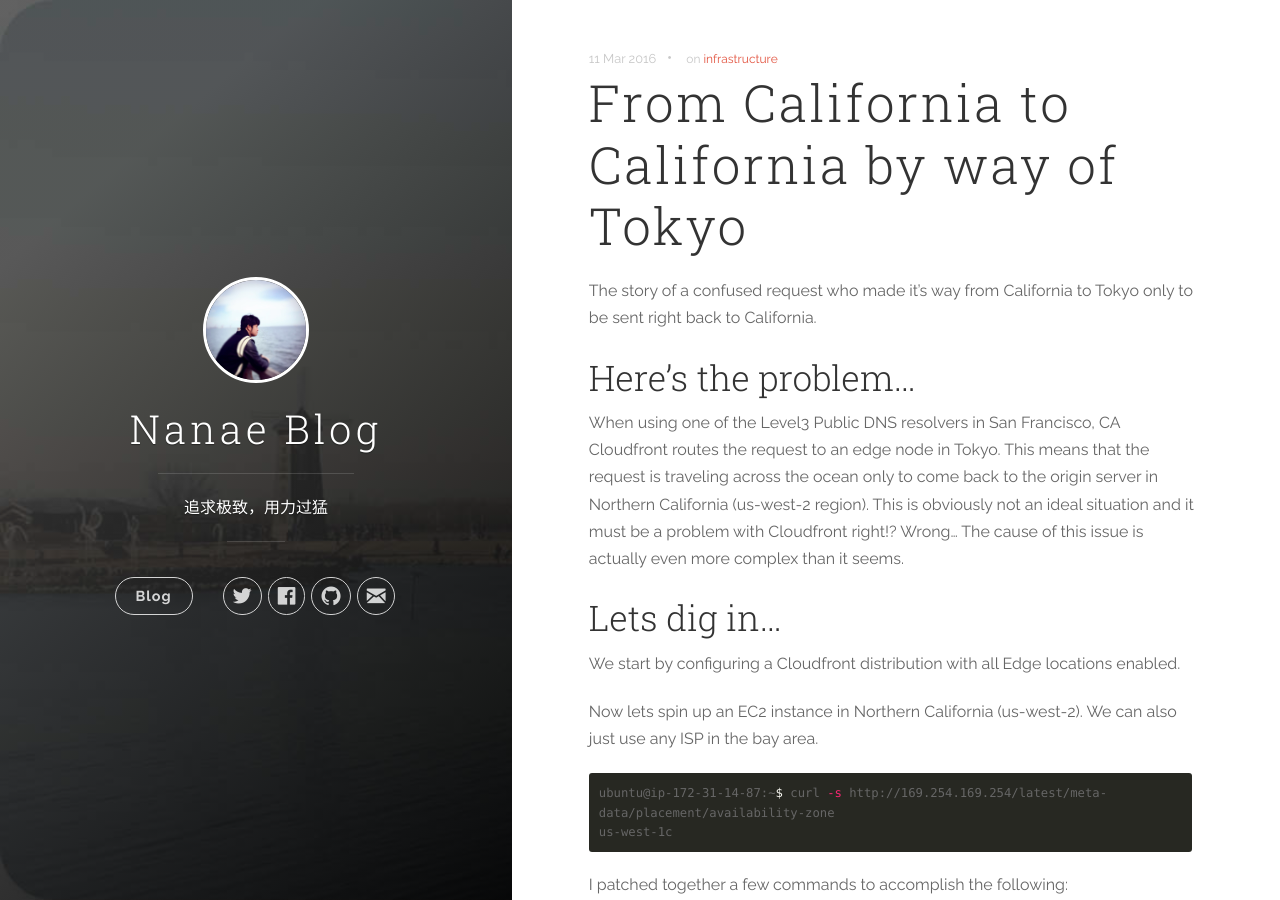
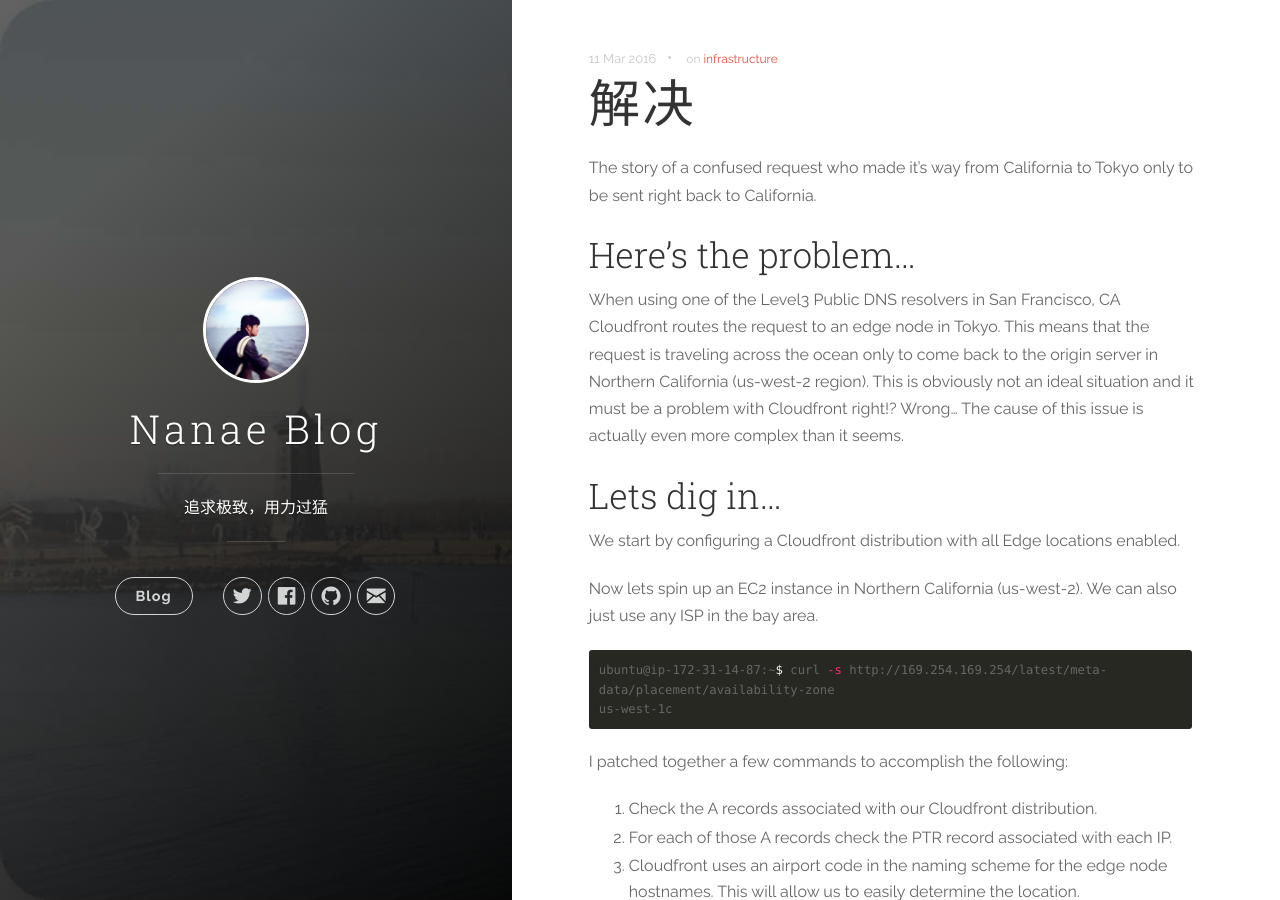
Before and after one commit to nanaezheng/nanaeblog, a Jekyll site: the page built from _posts/2016-04-17-welcome.md, in a window 1280 px wide and 900 px high. Built offline with Jekyll 4.4.1, drawn with Linux system fonts in a browser that asks for light colours; nearby versions of some CDN libraries.

Commit message:
Update 2016-04-17-welcome.md

```diff
--- a/_posts/2016-04-17-welcome.md
+++ b/_posts/2016-04-17-welcome.md
@@ -1,5 +1,5 @@
 ---
-title:  "From California to California by way of Tokyo"
+title:  "解决"
 date:   2016-03-11 01:00:00
 categories: [Tech]
 tags: [infrastructure]
```
